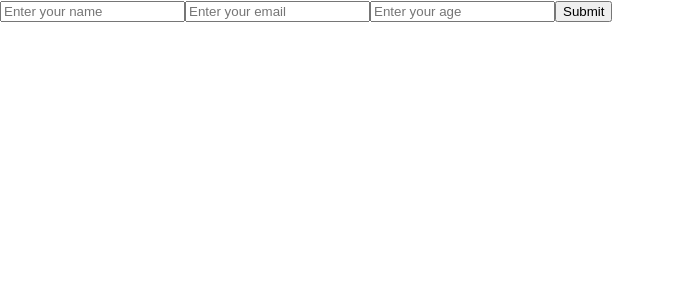
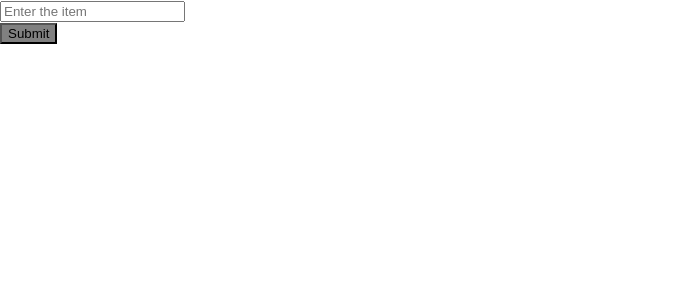
Before and after one commit to MeenaSivakumar/React-Practice, a React (Create React App) app: page / in a window 1280 px wide. Shown: the top 300 px of the page, without its empty margins (0-675 px from the left). Built offline with nearby package versions, Linux system fonts and the light colour scheme.

Commit message:
state updation

```diff
--- a/src/App.tsx
+++ b/src/App.tsx
@@ -6,50 +6,14 @@ import { FruitsListPage } from "./Pages/FruitList/FruitsListPage";
 import { InputForm } from "./Practice/FormHandling/InputForm";
 import { DisplayEmployee } from "./Practice/FormHandling/DisplayEmployee";
 import Form from "./Practice/FormUpdate/Form";
+import { DynamicList } from "./stateUpdate/dynamic_list_update/DynamicList";
 
 
 
 function App() {
 
   return (
-  //  <Routes>
-  //   <Route path="/" element={<Counter value={0}/>}/>
-  //   <Route path="/display" element={<DisplayCounter/>}/>
-  //   </Routes>
-
-    <div >
-      <Form/>
-     {/* <DisplayString message="hello react......"/> */}
-     {/* <Count/> */}
-     {/* <IterateItems/> */}
-     {/* <DefaultProp isLoggedIn = {false} /> */}
-     {/* <Button color='red' label='click' onClick={()=>console.log("you are a good person")}/> */}
-     {/* <UserInfo userInfo={{name:'meena',age:21,email:'demo@gmail.com'}} /> */}
-     {/* <Container value='hello'/> */}
-     {/* <CallBackComponent fun={func}/> */}
-     {/* <Input/> */}
-     {/* <ToggleButton/> */}
-     {/* <MultipleState/> */}
-     {/* <ResetButton/> */}
-     {/* <ArrayState></ArrayState> */}
-     {/* <UpdateUserObject/> */}
-     {/* <ConditionalRendoring shown={false}/> */}
-     {/* <DisableButton/> */}
-     {/* <CopMount/> */}
-     {/* <CountUpdate/> */}
-     {/* <CleanUp/> */}
-     {/* <EffectWithInput/> */}
-     {/* <UpdateTitle/> */}
-     {/* <MultipleUseEffect/> */}
-     {/* <ApiFetch/> */}
-     {/* <EffectOnSpecific/> */}
-     {/* <UpdateObjectUseEffect/> */}
-     {/* <LoginForm/> */}
-     {/* <FruitsListPage/> */}
-     {/* <InputForm/> */}
-     {/* <DisplayEmployeeList/> */}
-     {/* <DisplayEmployee/> */}
-    </div>
+  <DynamicList/>
   );
 }
 
--- /dev/null
+++ b/src/stateUpdate/dynamic_list_update/DynamicList.tsx
@@ -0,0 +1,90 @@
+import { useState } from "react";
+import { Button } from "../../ui/atom/Button";
+
+export const DynamicList = ({}) => {
+  const [item, setItem] = useState<string>("");
+  const [itemList, setItemList] = useState<string[]>([]);
+  const [editIndex, setEditIndex] = useState<number | null>(null);
+  const [editValue, setEditValue] = useState<string>("");
+
+  const handleChange = (e: React.ChangeEvent<HTMLInputElement>) => {
+    setItem(e.target.value);
+  };
+
+  const handleSubmit = () => {
+    if (item.trim().length === 0) {
+      alert("Enter a valid item name");
+    } else {
+      setItemList([ ...itemList,item]);
+      setItem("");
+    }
+  };
+
+  const handleEdit = (index: number, value: string) => {
+    setEditIndex(index);
+    setEditValue(value);
+  };
+
+  const handleSave = () => {
+    if (editIndex !== null && editValue.trim().length > 0) {
+      const updatedList = [...itemList];
+      updatedList[editIndex] = editValue;
+      setItemList(updatedList);
+      setEditIndex(null);
+      setEditValue("");
+    }
+  };
+
+  const handleDelete = (index:number)=>{
+          const newList = itemList.filter((_,i)=> i !== index );
+          setItemList(newList);
+  }
+
+  return (
+    <div>
+      <div>
+        <input
+          value={item}
+          onChange={handleChange}
+          placeholder="Enter the item"
+          type="text"
+        />
+      </div>
+      <div>
+        <Button onClick={handleSubmit} label="Submit" color="grey" />
+      </div>
+
+      {itemList.length > 0 && (
+        <ul>
+          {itemList.map((i, index) => (
+            <li key={index}>
+              {editIndex === index ? (
+                <>
+                  <input
+                    type="text"
+                    value={editValue}
+                    onChange={(e) => setEditValue(e.target.value)}
+                  />
+                  <Button
+                    onClick={handleSave}
+                    label="Save"
+                    color="#FFD700"
+                  />
+                </>
+              ) : (
+                <>
+                  {i} <Button
+                    onClick={() => handleEdit(index, i)}
+                    label="Edit"
+                    color="#90EE90"
+                  />
+                  <Button onClick={()=>handleDelete(index)} label="Delete" color="red"/>
+                </>
+              )}
+            </li>
+          ))}
+        </ul>
+      )}
+    </div>
+  );
+};
--- a/src/ui/atom/Button/Button.tsx
+++ b/src/ui/atom/Button/Button.tsx
@@ -1,9 +1,9 @@
 import { ButtonProps } from "./Button.types";
 
-export const Button = ({ label, color,...props }: ButtonProps) => {
+export const Button = ({ label, color,onClick }: ButtonProps) => {
   return (
     <div>
-      <button style={{backgroundColor:color}} {...props}>{label}</button>
+      <button style={{backgroundColor:color}} onClick={onClick} >{label}</button>
     </div>
   );
 };
```
Also changed, not shown: src/stateUpdate/dynamic_list_update/components/Popup.tsx (added, +8 -0 lines).
